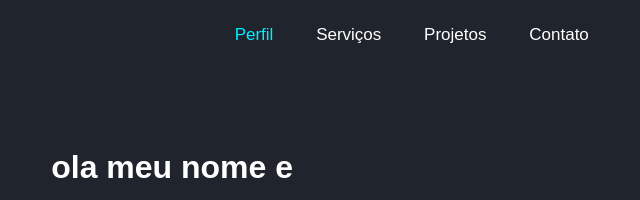
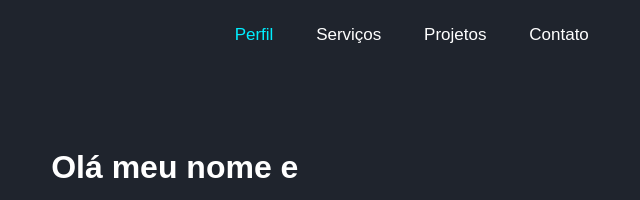
Before and after one commit to dvamleite/Potifolio, a plain HTML site: page index.html in a window 1280 px wide. Shown: the top 200 px of the page, 576-1216 px from the left. Drawn offline with nearby package versions, Linux system fonts and the light colour scheme.

Commit message:
correcão

```diff
--- a/index.html
+++ b/index.html
@@ -41,7 +41,7 @@
         </div>
 
         <div class="home-content">
-            <h3>ola meu nome e</h3>
+            <h3>Olá meu nome e</h3>
             <h1>Dvam leite da silva</h1>
 
             <p>Eu sempre tive uma paixão pela tecnologia e pelo desenvolvimento de software<br><br>
```
